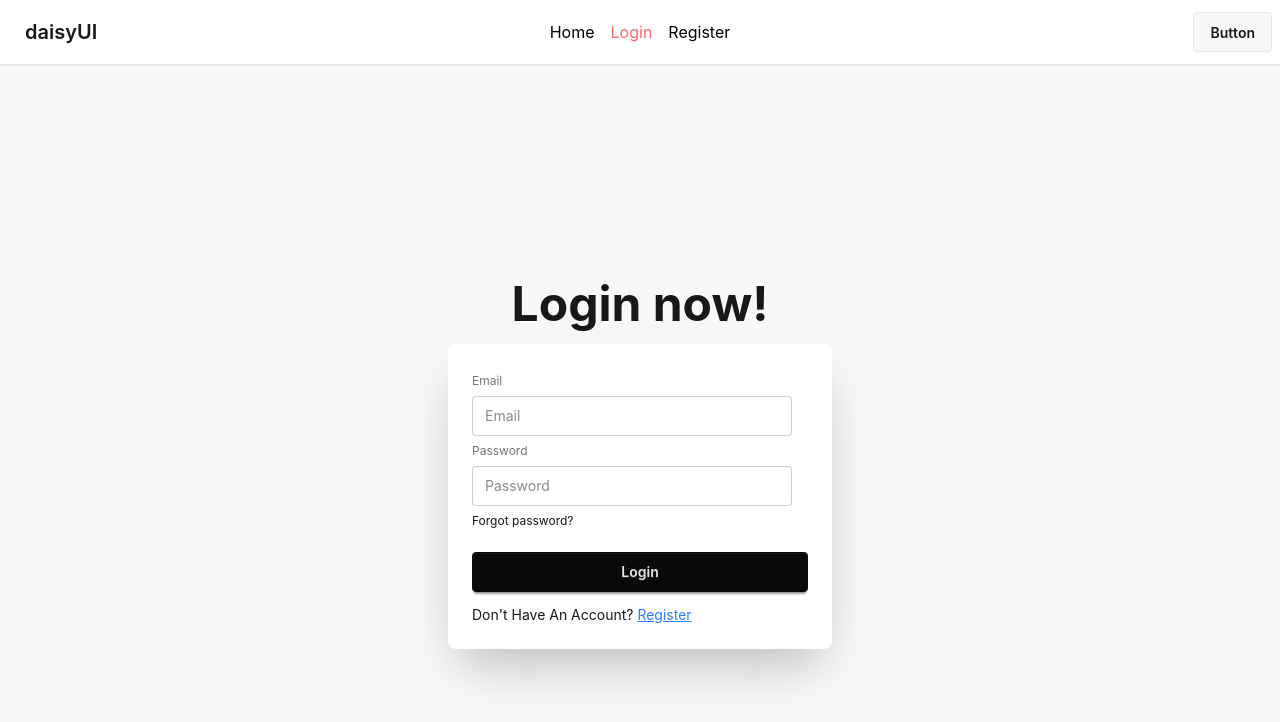
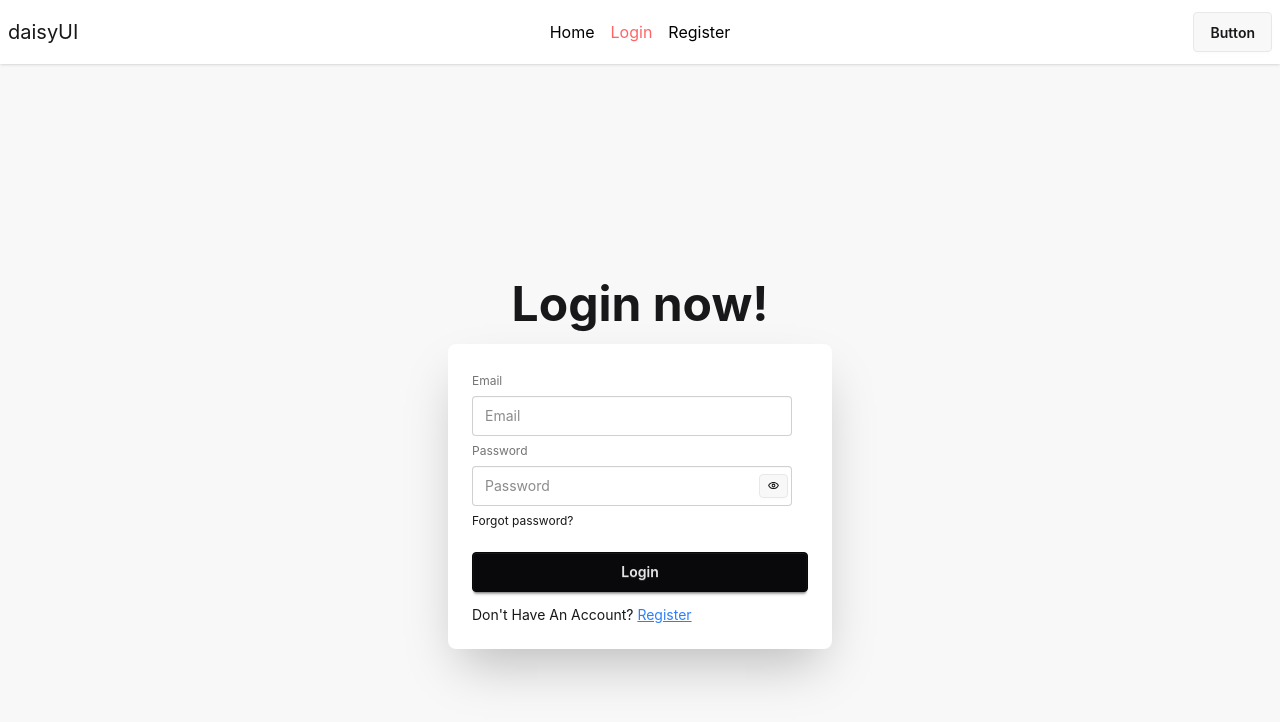
Before and after one commit to mdhafizulislam2004/About_Firebase_02, a React (Vite) app in the folder Email_Passowrd_project/: page /login in a window 1280 px wide. Shown: the top 722 px of the page. Built offline with nearby package versions, Linux system fonts and the light colour scheme.

Commit message:
Reset Password & Email Verification Button Add

```diff
--- a/Email_Passowrd_project/src/Components/Login.jsx
+++ b/Email_Passowrd_project/src/Components/Login.jsx
@@ -1,26 +1,51 @@
-import {signInWithEmailAndPassword } from "firebase/auth";
+import { sendPasswordResetEmail, signInWithEmailAndPassword } from "firebase/auth";
 import { NavLink } from "react-router";
 import { auth } from "../Firebase/Firebase.config";
 import { toast } from "react-toastify";
+import { useRef, useState } from "react";
+import { PiEyeBold, PiEyeClosed } from "react-icons/pi";
 
 const Login = () => {
 
-    const submitHendaler=(e)=>{
+    const [showPassword, setShowPassword] = useState(false)
+    const emailRef = useRef()
+
+    const submitHendaler = (e) => {
         e.preventDefault()
-        const email=e.target.email.value
-        const password=e.target.password.value
-        console.log(email,password);
+        const email = e.target.email.value
+        const password = e.target.password.value
+        console.log(email, password);
 
-        signInWithEmailAndPassword(auth,email,password)
-        .then(result=>{
+        signInWithEmailAndPassword(auth, email, password)
+            .then(result => {
                 console.log(result.user);
                 e.target.reset()
+                if (!result.user.emailVerified) {
+                    toast.error("Verify Your Email Address")
+                }
             })
-        .catch(error=>{
+            .catch(error => {
                 console.log(error.message);
                 toast.error(error.message)
             })
 
+    }
+
+    const forgetPassword = () => {
+        console.log("Forget Password");
+        const email = emailRef.current.value("")
+        sendPasswordResetEmail(auth, email)
+            .then(() => {
+                toast.success("Please Chack Your Email")
+            })
+            .catch(error => {
+                console.log(error.message);
+            })
+
+    }
+
+    const togglePasswordShow = () => {
+        setShowPassword(!showPassword)
     }
 
     return (
@@ -34,10 +59,13 @@ const Login = () => {
                         <form onSubmit={submitHendaler}>
                             <fieldset className="fieldset">
                                 <label className="label">Email</label>
-                                <input type="email" className="input" placeholder="Email" name="email" />
+                                <input type="email" className="input" placeholder="Email" ref={emailRef} name="email" />
                                 <label className="label">Password</label>
-                                <input type="password" className="input" name="password" placeholder="Password" />
-                                <div><a className="link link-hover">Forgot password?</a></div>
+                                <div className="relative">
+                                    <input type={showPassword ? "text" : "password"} className="input" name="password" placeholder="Password" />
+                                    <button className="btn-xs btn absolute top-2 right-5" type="button" onClick={togglePasswordShow}>{showPassword ?<PiEyeClosed/>:<PiEyeBold/>}</button>
+                                </div>
+                                <div><a className="link link-hover" onClick={forgetPassword}>Forgot password?</a></div>
                                 <button className="btn btn-neutral mt-4">Login</button>
                             </fieldset>
                         </form>
--- a/Email_Passowrd_project/src/Components/Navbar.jsx
+++ b/Email_Passowrd_project/src/Components/Navbar.jsx
@@ -19,7 +19,7 @@ const Navbar = () => {
                         {links}
                     </ul>
                 </div>
-                <a className="btn btn-ghost text-xl">daisyUI</a>
+                <NavLink to="/"><a className="btn-ghost text-xl">daisyUI</a></NavLink>
             </div>
             <div className="navbar-center hidden lg:flex">
                 <ul className="menu-horizontal px-1">
--- a/Email_Passowrd_project/src/Components/Register.jsx
+++ b/Email_Passowrd_project/src/Components/Register.jsx
@@ -1,4 +1,4 @@
-import { createUserWithEmailAndPassword } from "firebase/auth";
+import { createUserWithEmailAndPassword, sendEmailVerification } from "firebase/auth";
 import { IoEyeSharp } from "react-icons/io5";
 import { FaEyeSlash } from "react-icons/fa";
 import { auth } from "../Firebase/Firebase.config";
@@ -34,6 +34,10 @@ const Register = () => {
                 // setSuccess(true)
                 e.target.reset()
                 toast.success("Account Create Success")
+                 sendEmailVerification(auth.currentUser)
+                 .then(()=>{
+                    toast.error("Verify Your Email Address")
+                 })
             })
             .catch(error => {
                 console.log(error.message);
```
Lines whose indentation alone changed are shown as unchanged.
